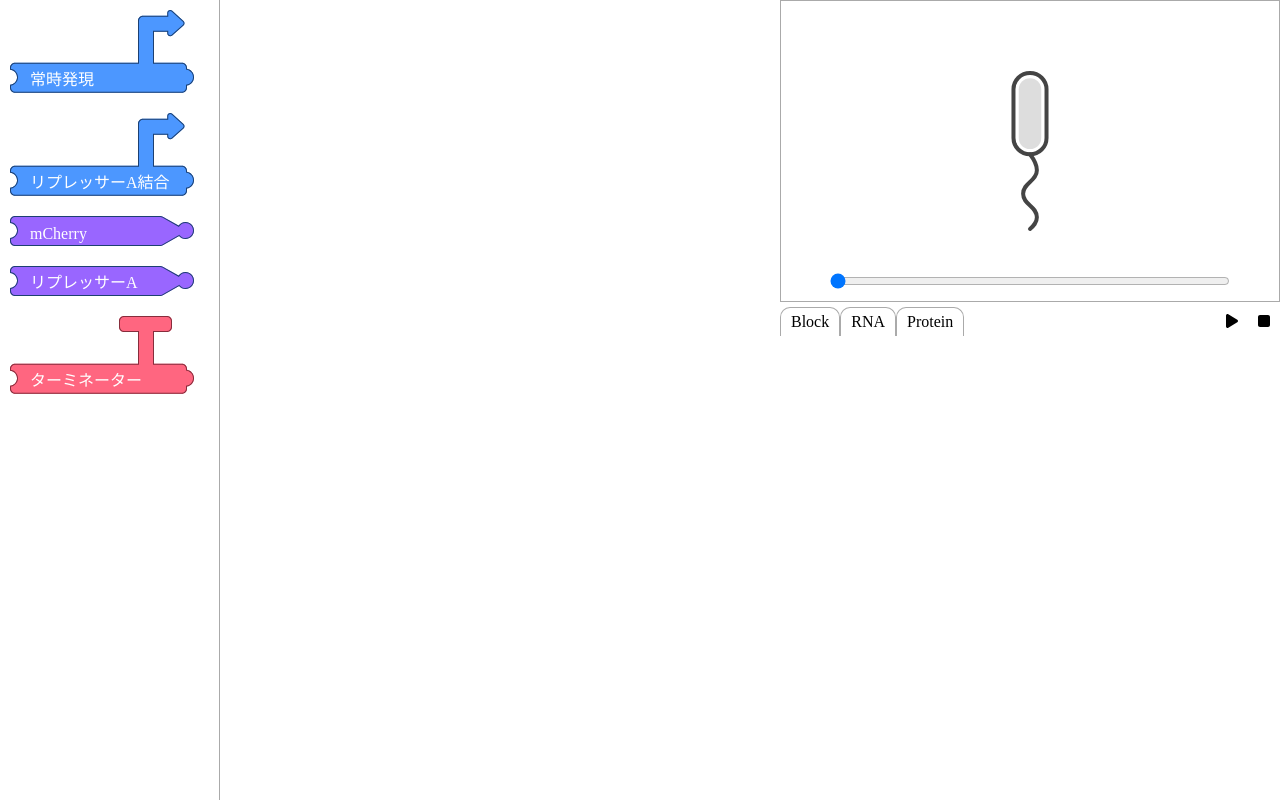
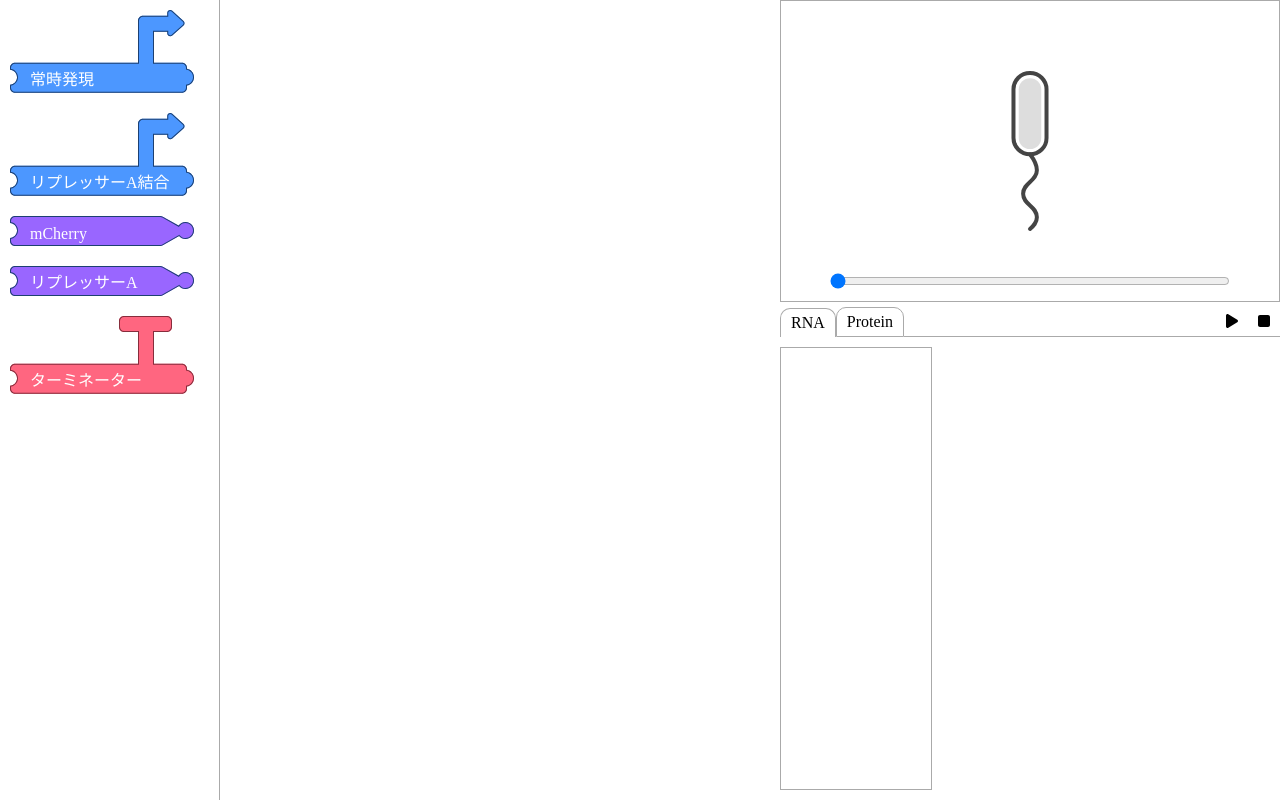
Before and after one commit to iGEM-UTokyo/genochemy, a Vue app: page / in a window 1280 px wide. Built offline with nearby package versions, Linux system fonts and the light colour scheme.

Commit message:
implemented tabs

```diff
--- /dev/null
+++ b/src/components/ListBox.vue
@@ -0,0 +1,49 @@
+<template>
+  <div class="listbox">
+    <div
+      class="listbox-item"
+      v-for="item of list"
+      :key="item"
+      :class="{ 'active-listbox-item': modelValue === item }"
+      @click="update(item)"
+    >
+      {{ item }}
+    </div>
+  </div>
+</template>
+
+<script setup lang="ts">
+import { computed, watch, defineProps, defineEmits, toRefs } from "vue";
+const props = defineProps<{
+  list: string[];
+  modelValue?: string;
+}>();
+const { list, modelValue } = toRefs(props);
+const emit = defineEmits<{
+  (e: "update:modelValue", value: string): void;
+}>();
+const update = (item: string) => {
+  emit("update:modelValue", item);
+};
+watch(list, (newList, oldList) => {
+  if (newList.length === 0) {
+    update("");
+  }
+});
+</script>
+
+<style scoped>
+.listbox {
+  /* padding: 10px; */
+  border: 1px solid #aaa;
+}
+.listbox-item {
+  padding: 0 10px;
+  overflow: hidden;
+  text-overflow: ellipsis;
+  white-space: nowrap;
+}
+.listbox-item.active-listbox-item {
+  background-color: #ccc;
+}
+</style>
--- a/src/components/Property.vue
+++ b/src/components/Property.vue
@@ -1,38 +1,43 @@
 <template>
-  <div class="tabs">
-    <div class="tab-item">Block</div>
-    <div class="tab-item">RNA</div>
-    <div class="tab-item">Protein</div>
-    <div class="tabs-separator" />
-    <div class="tab-button" @click="run"><font-awesome-icon icon="play" /></div>
-    <div class="tab-button" @click="stop">
-      <font-awesome-icon icon="stop" />
-    </div>
+  <div class="tabs-container">
+    <tabs :tabs="['RNA', 'Protein']" v-model="activeTab">
+      <div class="tab-button" @click="run">
+        <font-awesome-icon icon="play" />
+      </div>
+      <div class="tab-button" @click="stop">
+        <font-awesome-icon icon="stop" />
+      </div>
+    </tabs>
+    <tab-messenger-r-n-a v-if="activeTab === 'RNA'" />
+    <tab-protein v-if="activeTab === 'Protein'" />
   </div>
 </template>
 
 <script setup lang="ts">
+import { ref } from "vue";
 import { useStore } from "@/store";
+import Tabs from "@/components/Tabs.vue";
+import TabMessengerRNA from "@/components/TabMessengerRNA.vue";
+import TabProtein from "@/components/TabProtein.vue";
+
 const { run, stop } = useStore();
+const activeTab = ref("RNA");
+const updateTab = (tabName: string) => {
+  activeTab.value = tabName;
+};
 </script>
 
 <style scoped>
-.tabs {
-  margin-top: 5px;
+.tabs-container {
+  flex: 1;
   display: flex;
-  align-items: center;
-}
-.tab-item {
-  padding: 5px 10px;
-  border: 1px solid #aaa;
-  border-top-left-radius: 10px;
-  border-top-right-radius: 10px;
-  border-bottom: none;
-}
-.tabs-separator {
-  flex: 1;
+  flex-direction: column;
 }
 .tab-button {
   padding: 5px 10px;
 }
+.tab-content {
+  flex: 1;
+  padding: 10px 0;
+}
 </style>
--- /dev/null
+++ b/src/components/TabMessengerRNA.vue
@@ -0,0 +1,56 @@
+<template>
+  <div class="tab-content">
+    <list-box
+      :list="mRNANames"
+      v-model="activeMessengerRNAName"
+      class="mRNA-list"
+    />
+    <div class="mRNA-settings" v-if="activeMessengerRNA">
+      <h3>{{ activeMessengerRNAName }}</h3>
+    </div>
+  </div>
+</template>
+
+<script setup lang="ts">
+import { computed, watch, ref } from "vue";
+import { useStore } from "@/store";
+import ListBox from "@/components/ListBox.vue";
+
+const store = useStore();
+const mRNANames = computed(() =>
+  store.operonMessengerRNAs.map((mRNA) => mRNA.name.substring("mRNA-".length))
+);
+const activeMessengerRNAName = ref("");
+const activeMessengerRNA = computed(() => {
+  if (activeMessengerRNAName.value === "") return null;
+  const mRNA = store.operonMessengerRNAs.filter(
+    (mRNA) => mRNA.name === `mRNA-${activeMessengerRNAName.value}`
+  );
+  if (mRNA.length !== 1) {
+    // throw new Error(`Protein: ${activeProteinName.value} does not exist or duplicates.`)
+    return null;
+  }
+  return mRNA[0];
+});
+// const activeProteinMessengerRNAs = computed(() => {
+//   if (activeProtein.value === null) return [];
+//   return activeProtein.value.messengerRNAs.map(mRNA => mRNA.name);
+// })
+</script>
+
+<style scoped>
+.mRNA-list {
+  width: 150px;
+}
+.tab-content {
+  display: flex;
+  align-items: stretch;
+}
+.mRNA-settings {
+  flex: 1;
+  margin-left: 10px;
+}
+h3 {
+  margin: 0;
+}
+</style>
--- /dev/null
+++ b/src/components/TabProtein.vue
@@ -0,0 +1,58 @@
+<template>
+  <div class="tab-content">
+    <list-box
+      :list="proteinNames"
+      v-model="activeProteinName"
+      class="protein-list"
+    />
+    <div class="protein-settings" v-if="activeProtein">
+      <h3>{{ activeProteinName }}</h3>
+      mRNA(s):<br />
+      <list-box :list="activeProteinMessengerRNAs" />
+    </div>
+  </div>
+</template>
+
+<script setup lang="ts">
+import { computed, watch, ref } from "vue";
+import { useStore } from "@/store";
+import ListBox from "@/components/ListBox.vue";
+
+const store = useStore();
+const proteinNames = computed(() =>
+  store.proteins.map((protein) => protein.name.substring("protein-".length))
+);
+const activeProteinName = ref("");
+const activeProtein = computed(() => {
+  if (activeProteinName.value === "") return null;
+  const protein = store.proteins.filter(
+    (protein) => protein.name === `protein-${activeProteinName.value}`
+  );
+  if (protein.length !== 1) {
+    // throw new Error(`Protein: ${activeProteinName.value} does not exist or duplicates.`)
+    return null;
+  }
+  return protein[0];
+});
+const activeProteinMessengerRNAs = computed(() => {
+  if (activeProtein.value === null) return [];
+  return activeProtein.value.messengerRNAs.map((mRNA) => mRNA.name);
+});
+</script>
+
+<style scoped>
+.protein-list {
+  width: 100px;
+}
+.tab-content {
+  display: flex;
+  align-items: stretch;
+}
+.protein-settings {
+  flex: 1;
+  margin-left: 10px;
+}
+h3 {
+  margin: 0;
+}
+</style>
--- /dev/null
+++ b/src/components/Tabs.vue
@@ -0,0 +1,56 @@
+<template>
+  <div class="tabs">
+    <div
+      class="tab-item"
+      v-for="tab of tabs"
+      :key="tab"
+      :class="{ 'active-tab-item': tab === modelValue }"
+      @click="update(tab)"
+    >
+      {{ tab }}
+    </div>
+    <div class="tabs-right">
+      <slot></slot>
+    </div>
+  </div>
+</template>
+
+<script setup lang="ts">
+import { ref, defineProps, defineEmits, toRefs } from "vue";
+
+const props = defineProps<{
+  modelValue: string;
+  tabs: string[];
+}>();
+const { modelValue } = toRefs(props);
+const emits = defineEmits<{
+  (e: "update:modelValue", value: string): void;
+}>();
+const update = (tab: string) => {
+  emits("update:modelValue", tab);
+};
+</script>
+
+<style scoped>
+.tabs {
+  margin-top: 5px;
+  display: flex;
+  align-items: center;
+}
+.tab-item {
+  padding: 5px 10px;
+  border: 1px solid #aaa;
+  border-top-left-radius: 10px;
+  border-top-right-radius: 10px;
+  border-bottom: 1px solid #aaa;
+}
+.tab-item.active-tab-item {
+  border-bottom: none;
+}
+.tabs-right {
+  flex: 1;
+  display: flex;
+  justify-content: flex-end;
+  border-bottom: 1px solid #aaa;
+}
+</style>
```
